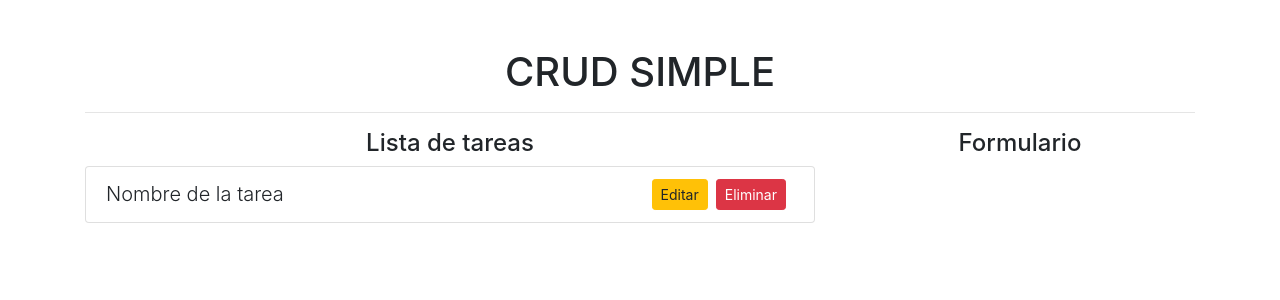
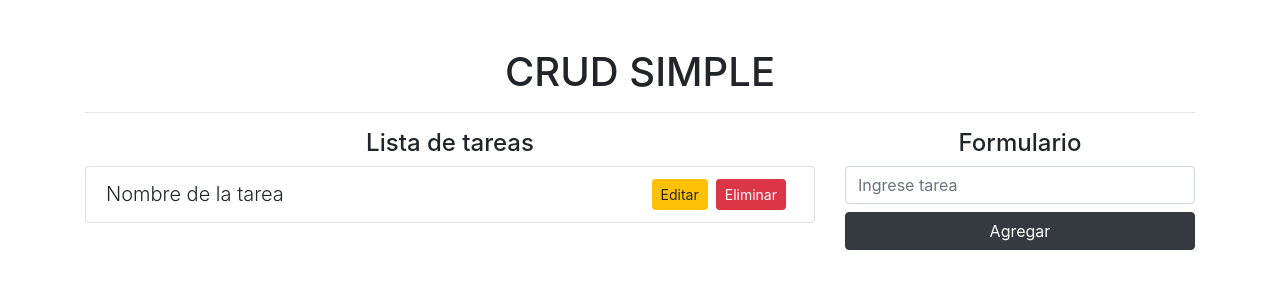
Before and after one commit to Edrson/CRUD_SIMPLE_REACT, a React (Create React App) app: page / in a window 1280 px wide. Shown: the top 300 px of the page. Built offline with nearby package versions, Linux system fonts and the light colour scheme.

Commit message:
actualizacion

```diff
--- a/package.json
+++ b/package.json
@@ -9,6 +9,7 @@
     "react": "^17.0.2",
     "react-dom": "^17.0.2",
     "react-scripts": "4.0.3",
+    "shortid": "^2.2.16",
     "web-vitals": "^1.1.2"
   },
   "scripts": {
--- a/src/App.jsx
+++ b/src/App.jsx
@@ -1,8 +1,22 @@
 /** @format */
 
 import React from "react";
+import shortid from "shortid";
 
 function App() {
+  const [tarea, setTarea] = React.useState("");
+  const [tareas, setTareas] = React.useState([]);
+  const agregarTarea = (e) => {
+    e.preventDefault();
+    console.log(tarea);
+    if (!tarea.trim()) {
+      console.log("elemento vacio");
+      return;
+    }
+    setTareas([...tareas, { id: shortid.generate(), nombreTarea: tarea }]);
+    setTarea("");
+  };
+
   return (
     <div className="container mt-5">
       <h1 className="text-center">CRUD SIMPLE</h1>
@@ -24,6 +38,18 @@
         </div>
         <div className="col-4">
           <h4 className="text-center">Formulario</h4>
+          <form onSubmit={agregarTarea}>
+            <input
+              type="text"
+              className="form-control mb-2"
+              placeholder="Ingrese tarea"
+              onChange={(e) => setTarea(e.target.value)}
+              value={tarea}
+            />
+            <button className="btn btn-dark btn-block" type="submit">
+              Agregar
+            </button>
+          </form>
         </div>
       </div>
     </div>
```
Also changed, not shown: 1 other file (tests, documents, lock files or other folders).
